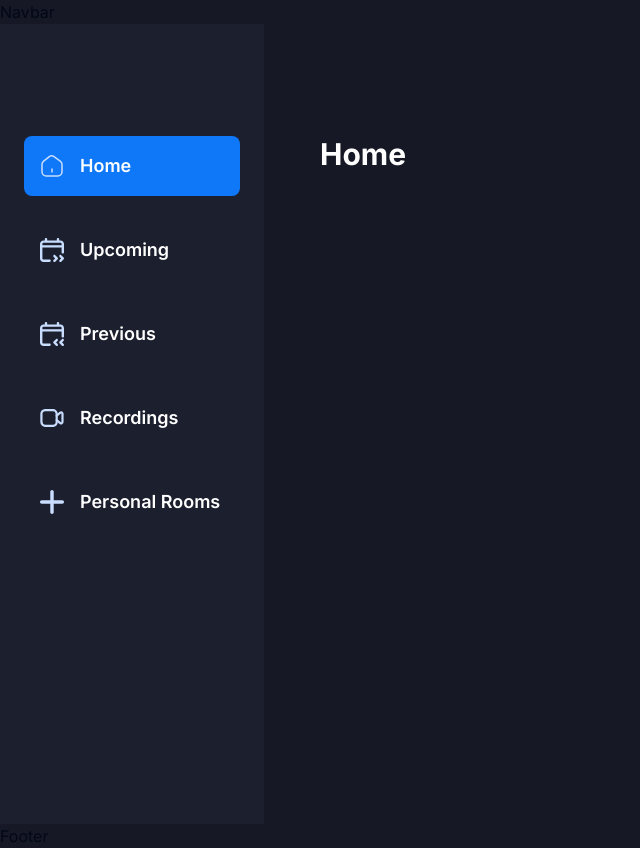
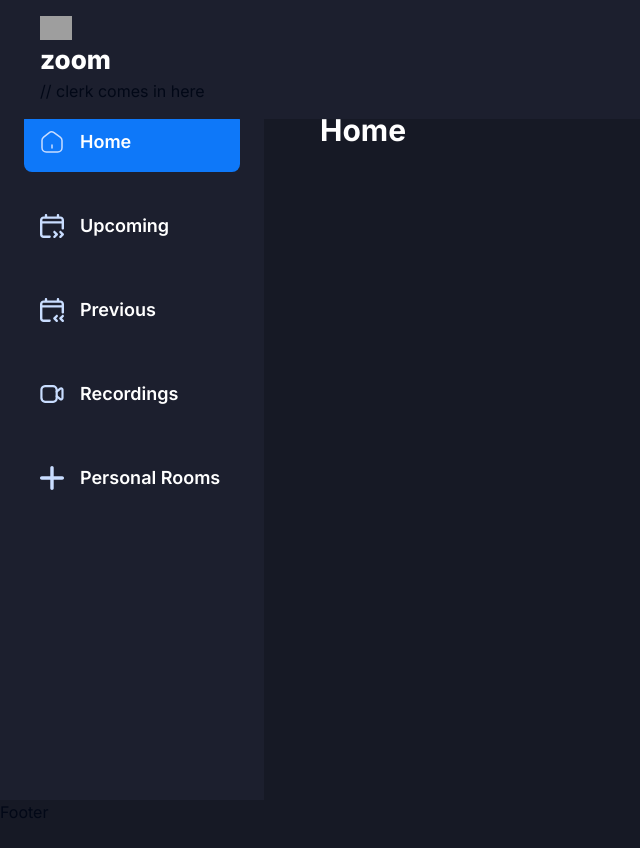
Before and after one commit to Desmondgoldsmith/zoom-clone-, a Next.js app: page / in a window 1280 px wide. Shown: the whole page, without its empty margins (0-640 px from the left). After the commit the page ends 824 px from the top, so only its background shows below. Built offline with nearby package versions, Linux system fonts and the light colour scheme; grey boxes are pictures that could not be loaded.

Commit message:
feat: working on the Navbar

```diff
--- a/components/Navbar.tsx
+++ b/components/Navbar.tsx
@@ -1,10 +1,25 @@
+import Image from 'next/image'
+import Link from 'next/link'
 import React from 'react'
 
 const Navbar = () => {
   return (
-    <div>
-      Navbar
-    </div>
+    <nav className = "bg-dark-1  fixed w-full z-50 flex-between px-6 py-4 lg:px-10 ">
+      <Link href = '/'>
+         <Image
+           src = "/icon/logo.svg"
+           alt = "zoom logo"
+           height = {32}
+           width = {32}
+           className = "max-sm:size-10"
+         />
+         <p className = "text-[26px] font-extrabold text-white max-sm:hidden">zoom</p>
+      </Link>
+
+      <div className = "flex-between gap-5">
+        // clerk comes in here
+      </div>
+    </nav>
   )
 }
 
```
